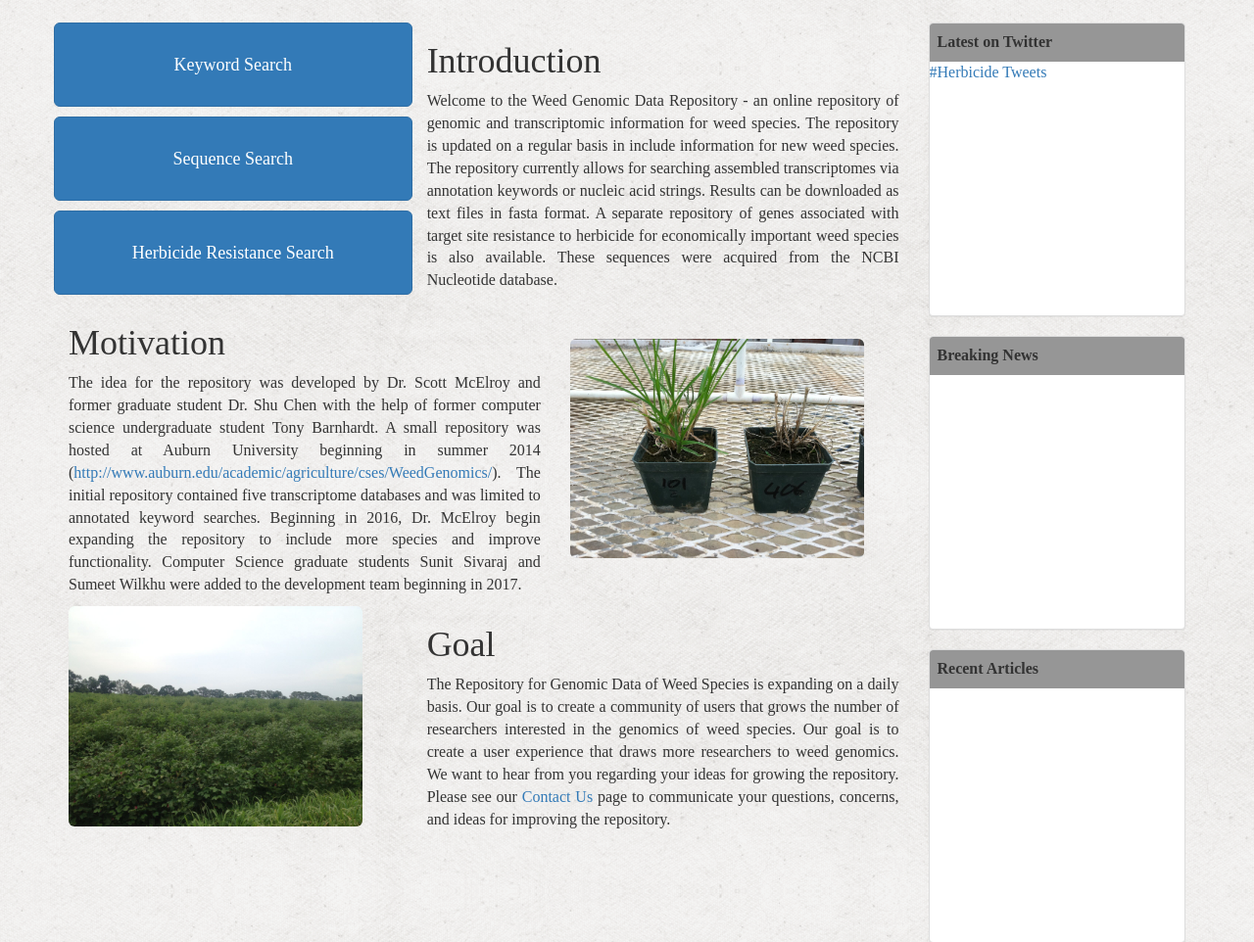
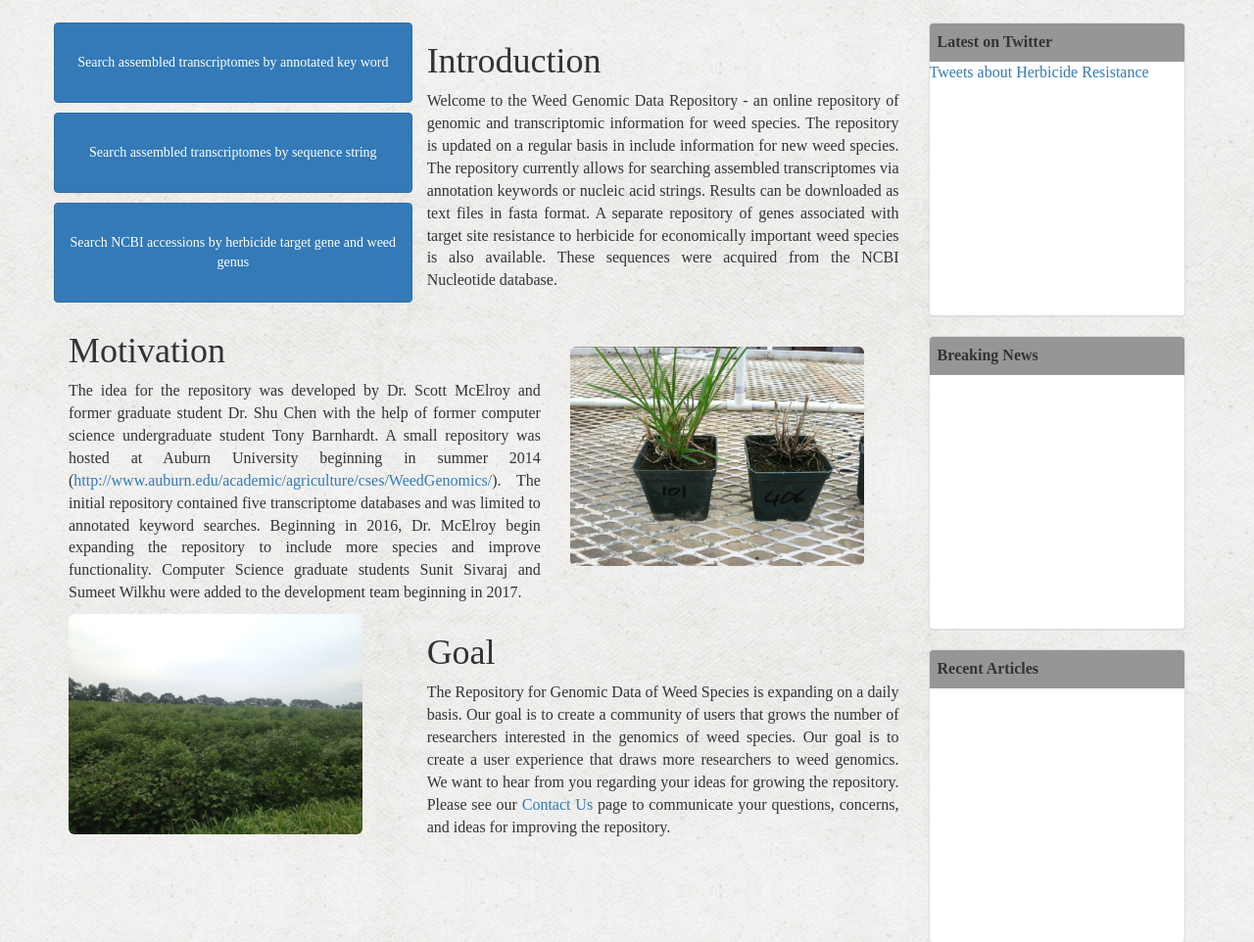
Before and after one commit to Wilkhu90/Weedgenomics, a Django app: page / in a window 1280 px wide. Shown: the part 350-1312 px from the top of the page at 98% size. Run offline with Django 3.2, Linux system fonts and the light colour scheme; lists and menus that the app fills with data are empty; some libraries are stand-ins or nearby versions.

Commit message:
Adding new content to team and main page

```diff
--- a/search/static/search/style.css
+++ b/search/static/search/style.css
@@ -123,9 +123,18 @@ body {
     border-color: #ddd;
     position: relative;
     height: 300px;
+    overflow-y: hidden;
+}
+.panel-default1 {
+    border-color: #ddd;
+    position: relative;
+    height: 300px;
     overflow-y: scroll;
 }
 .media-body {
   background: white;
   border-radius: 10px;
 }
+.btn {
+    white-space: normal;
+}
--- a/search/templates/search/contact.html
+++ b/search/templates/search/contact.html
@@ -5,7 +5,7 @@
         <div class="row">
 
             <div class="col-sm-12 col-md-7">
-                <div class="panel panel-default">
+                <div class="panel">
                     <div class="panel-body">
 
                         <form class="form-horizontal" action="" method="post" enctype="multipart/form-data">
--- a/search/templates/search/main.html
+++ b/search/templates/search/main.html
@@ -6,13 +6,13 @@
     <div class="row">
       <div class="col-xs-5">
           <div class="row">
-            <a href="{% url 'search:search_keyword_render' %}"><button type="submit" class="btn btn-primary btn-lg btn-block">Keyword Search</button></a>
+            <a href="{% url 'search:search_keyword_render' %}"><button type="submit" class="btn btn-primary btn-block">Search assembled transcriptomes by annotated key word</button></a>
           </div>
           <div class="row">
-            <a href="{% url 'search:blastn_render' %}"><button type="submit" class="btn btn-primary btn-lg btn-block">Sequence Search</button></a>
+            <a href="{% url 'search:blastn_render' %}"><button type="submit" class="btn btn-primary btn-block">Search assembled transcriptomes by sequence string</button></a>
           </div>
           <div class="row">
-            <a href="{% url 'search:herbiscide_render' %}"><button type="submit" class="btn btn-primary btn-lg btn-block">Herbicide Resistance Search</button></a>
+            <a href="{% url 'search:herbiscide_render' %}"><button type="submit" class="btn btn-primary btn-block">Search NCBI accessions by herbicide target gene and weed genus</button></a>
           </div>
       </div>
       <div class="col-xs-7">
@@ -59,11 +59,12 @@
           <tbody>
             <script>!function(d,s,id){var js,fjs=d.getElementsByTagName(s)[0],p=/^http:/.test(d.location)?'http':'https';if(!d.getElementById(id)){js=d.createElement(s);js.id=id;js.src=p+"://platform.twitter.com/widgets.js";fjs.parentNode.insertBefore(js,fjs);}}(document,"script","twitter-wjs");</script>
             <tr>
-              <a class="twitter-timeline"  href="https://twitter.com/hashtag/Herbicide" data-widget-id="887373881694179328">#Herbicide Tweets</a>
+              <a class="twitter-timeline"  href="https://twitter.com/search?q=Herbicide%20Resistance" data-widget-id="889962699353968640">Tweets about Herbicide Resistance</a>
+
             </tr>
       </table>
     </div>
-    <div class="panel panel-default">
+    <div class="panel panel-default1">
       <table class="table table-striped table-bordered">
           <thead class="thead-inverse">
             <tr>
@@ -75,7 +76,7 @@
           </tbody>
       </table>
     </div>
-    <div class="panel panel-default">
+    <div class="panel panel-default1">
       <table class="table table-striped table-bordered">
           <thead class="thead-inverse">
             <tr>
```
